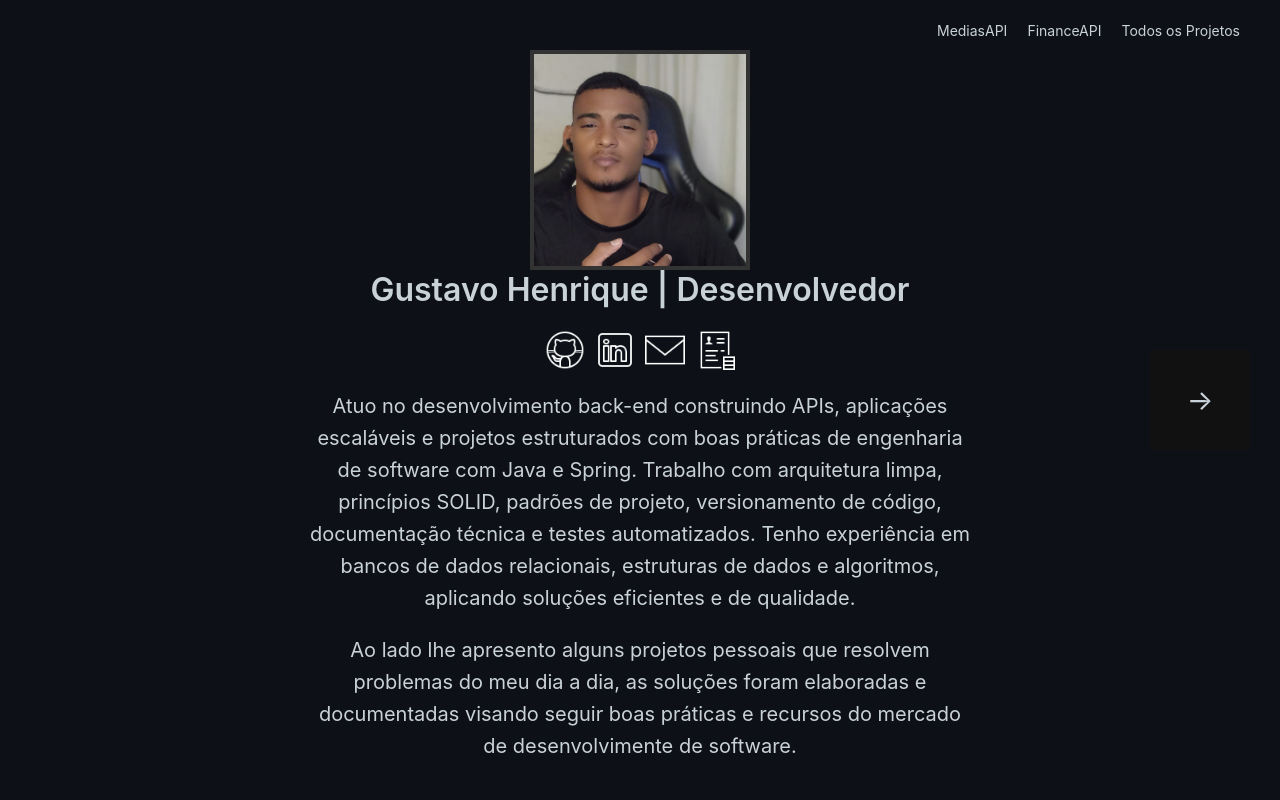
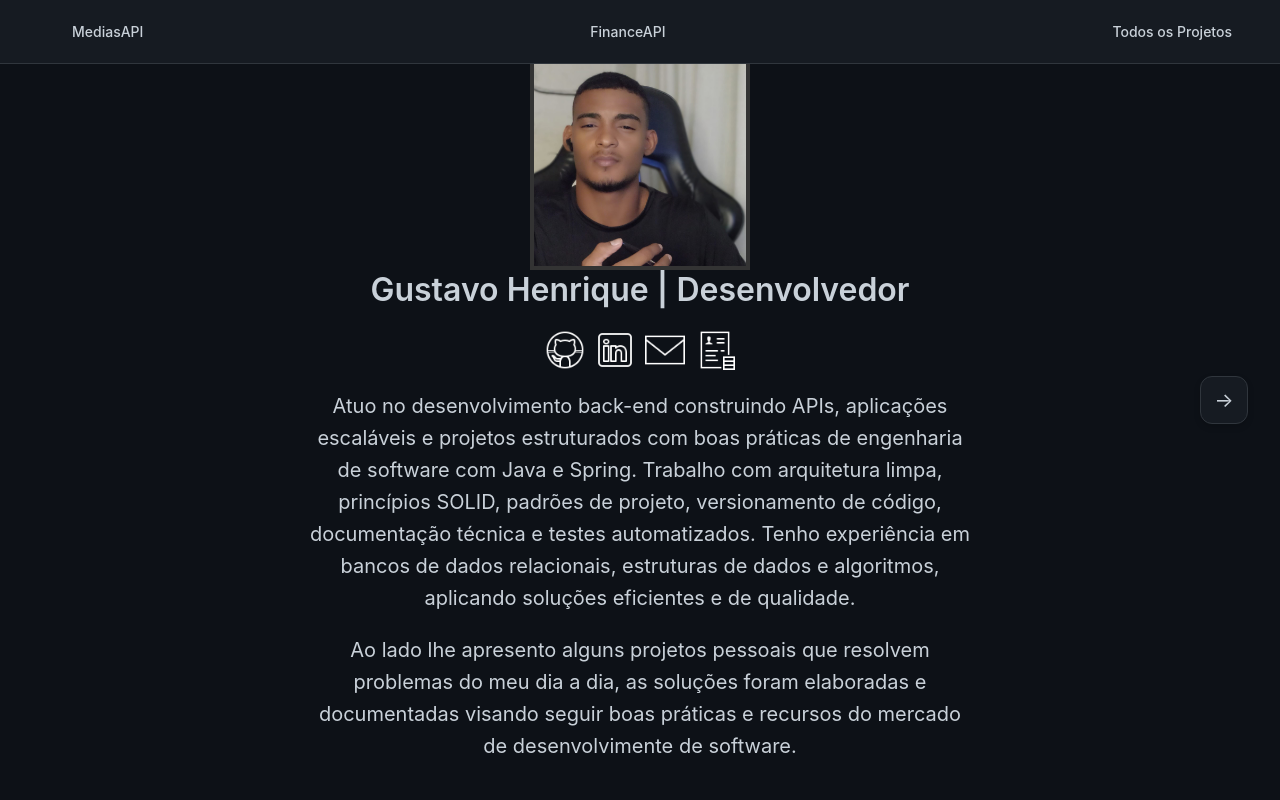
Before and after one commit to GustavoDaMassa/PortifolioSite, a React (Vite) app: page / in a window 1280 px wide. Shown: the top 800 px of the page. Built offline with nearby package versions, Linux system fonts and the light colour scheme.

Commit message:
update navigation with github style

```diff
--- a/src/components/Navigation/Navigation.module.css
+++ b/src/components/Navigation/Navigation.module.css
@@ -1,44 +1,70 @@
 .topNav {
   position: fixed;
-  top: 20px;
-  right: 40px;
+  top: 0;
+  left: 0;
+  right: 0;
+  height: 64px;
+  background: var(--color-bg-secondary);
+  border-bottom: 1px solid var(--color-border-default);
+  display: flex;
+  align-items: center;
+  justify-content: space-between;
+  padding: 0 var(--spacing-xl);
   z-index: 100;
+  backdrop-filter: blur(8px);
 }
 
 .topNav a {
-  color: var(--color-text);
-  margin-left: 20px;
+  color: var(--color-text-primary);
+  margin-left: var(--spacing-lg);
   text-decoration: none;
+  font-weight: 500;
+  font-size: 14px;
+  padding: var(--spacing-sm) var(--spacing-md);
+  border-radius: var(--color-border-radius-sm);
+  transition: background 0.2s ease, color 0.2s ease;
 }
 
 .topNav a:hover {
-  color: var(--color-accent);
+  background: var(--color-bg-tertiary);
+  color: var(--color-text-primary);
+  text-decoration: none;
 }
 
 .navArrow {
   position: fixed;
   top: 50%;
   transform: translateY(-50%);
-  background: #111;
-  color: var(--color-text);
-  border: var(--border-width) solid var(--color-border);
-  border-radius: var(--border-radius-circle);
-  width: 100px;
-  height: 100px;
-  font-size: 28px;
+  background: var(--color-bg-secondary);
+  color: var(--color-text-primary);
+  border: 1px solid var(--color-border-default);
+  border-radius: var(--border-radius-md);
+  width: 48px;
+  height: 48px;
+  font-size: 20px;
   cursor: pointer;
   z-index: 50;
-  transition: background 0.3s ease;
+  transition: all 0.2s ease;
+  display: flex;
+  align-items: center;
+  justify-content: center;
+  box-shadow: var(--shadow-md);
 }
 
 .navArrow:hover {
-  background: #222;
+  background: var(--color-bg-tertiary);
+  border-color: var(--color-text-tertiary);
+  transform: translateY(-50%) scale(1.05);
+}
+
+.navArrow:active {
+  transform: translateY(-50%) scale(0.98);
 }
 
 .navArrow.right {
-  right: 30px;
+  right: var(--spacing-xl);
 }
 
 .navArrow.left {
-  left: 30px;
+  left: var(--spacing-xl);
 }
```
